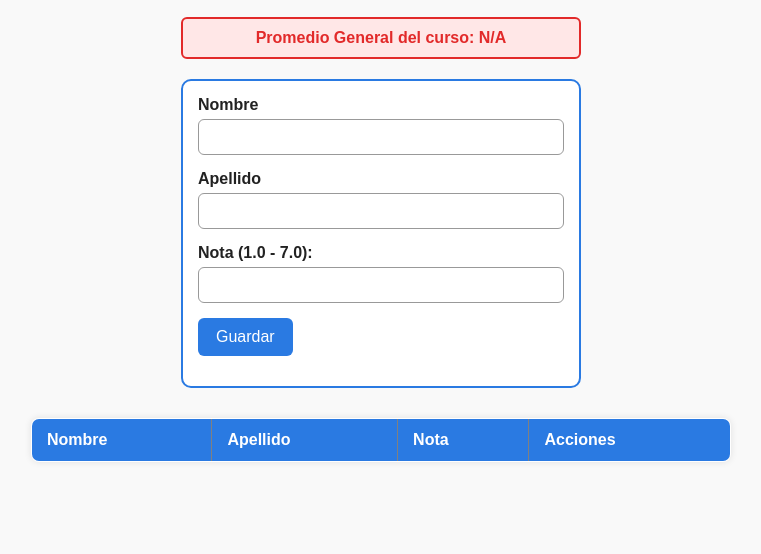
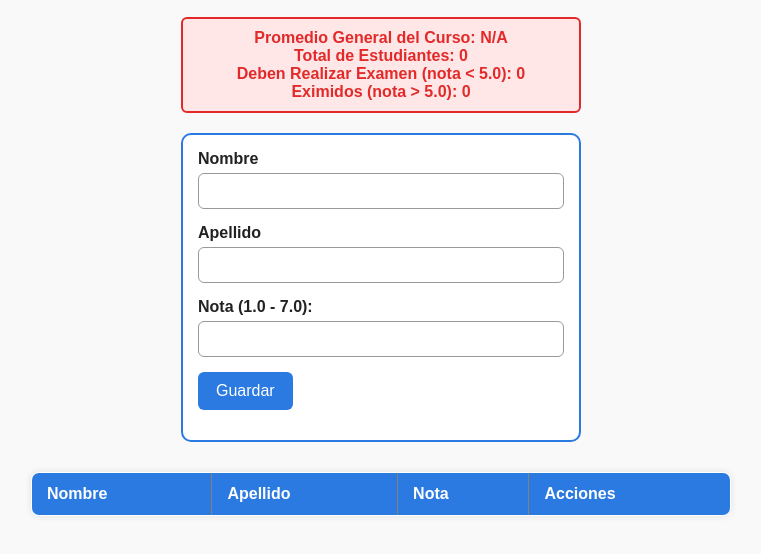
Before and after one commit to crisvarela304/JavaFormulario, a plain HTML site: page index.html in a window 1280 px wide. Shown: the part 56-610 px from the top of the page, without its empty margins (259-1020 px from the left). Drawn offline with Linux system fonts and the light colour scheme.

Commit message:
index  y java listo

```diff
--- a/index.html
+++ b/index.html
@@ -9,7 +9,12 @@
 <body>
   <h2>Notas Asignatura Front-End</h2>
 
-  <div id="average">Promedio General del curso: N/A</div>
+  <div id="average">
+    Promedio General del Curso: N/A<br>
+    Total de Estudiantes: 0<br>
+    Deben Realizar Examen (nota &lt; 5.0): 0<br>
+    Eximidos (nota &gt; 5.0): 0
+  </div>
 
   <form id="studentform" novalidate>
     <div>
--- a/script.js
+++ b/script.js
@@ -128,7 +128,7 @@ function calcularPromedio() {
 
   const totalEst = students.length;
   const debenExamen = students.filter(s => s.grade < 5.0).length;
-  const eximidos = students.filter(s => s.grade > 5.0).length;
+  const eximidos = students.filter(s => s.grade >= 5.0).length;
 
   promedios.innerHTML = `
     Promedio General del Curso: ${promedio.toFixed(1)}<br>
```
